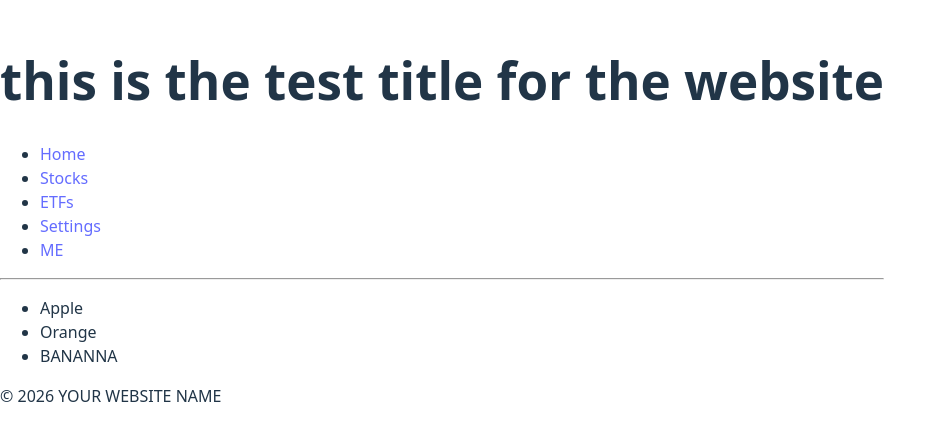
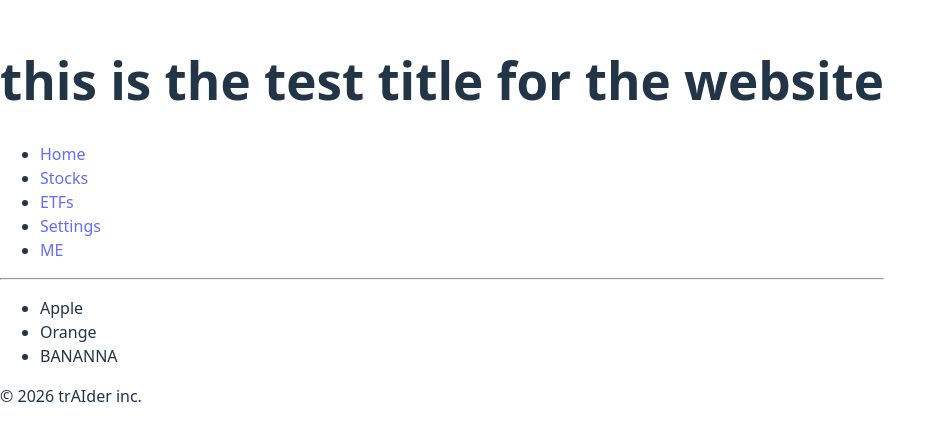
Before and after one commit to StormRens/trAIder, a React (Vite) app in the folder trAIder/: page / in a window 1280 px wide. Shown: the part 179-620 px from the top of the page, without its empty margins (0-944 px from the left). Built offline with nearby package versions, Linux system fonts and the light colour scheme.

Commit message:
Added more scafolding comments

```diff
--- a/trAIder/src/App.jsx
+++ b/trAIder/src/App.jsx
@@ -2,6 +2,8 @@ import Header from './Header.jsx'
 import Footer from './Footer.jsx'
 import Food from './Food.jsx';
 
+//This is where we are going to be adding things to the live/local website.
+//When we put things in here, it does matter the order and the syntax.
 function App() {
   return(
     <>
--- a/trAIder/src/Food.jsx
+++ b/trAIder/src/Food.jsx
@@ -1,3 +1,6 @@
+
+//this is a test file, this can be altered at a later date to have more relevant info.
+//More of an example of how to use JS constants.
 
 function Food(){
     //Here is where you can create a JS constant/variable.
--- a/trAIder/src/Footer.jsx
+++ b/trAIder/src/Footer.jsx
@@ -1,7 +1,11 @@
+//Example of how to make the footer.
+//This should be relatively simple.
+//Almost done even.
+
 function Footer(){
     return(
         <footer>
-            <p>&copy; {new Date().getFullYear()} YOUR WEBSITE NAME</p>
+            <p>&copy; {new Date().getFullYear()} trAIder inc.</p>
         </footer>
     );
 }
```
Also changed, not shown: trAIder/src/Header.jsx (+4 -3 lines).
